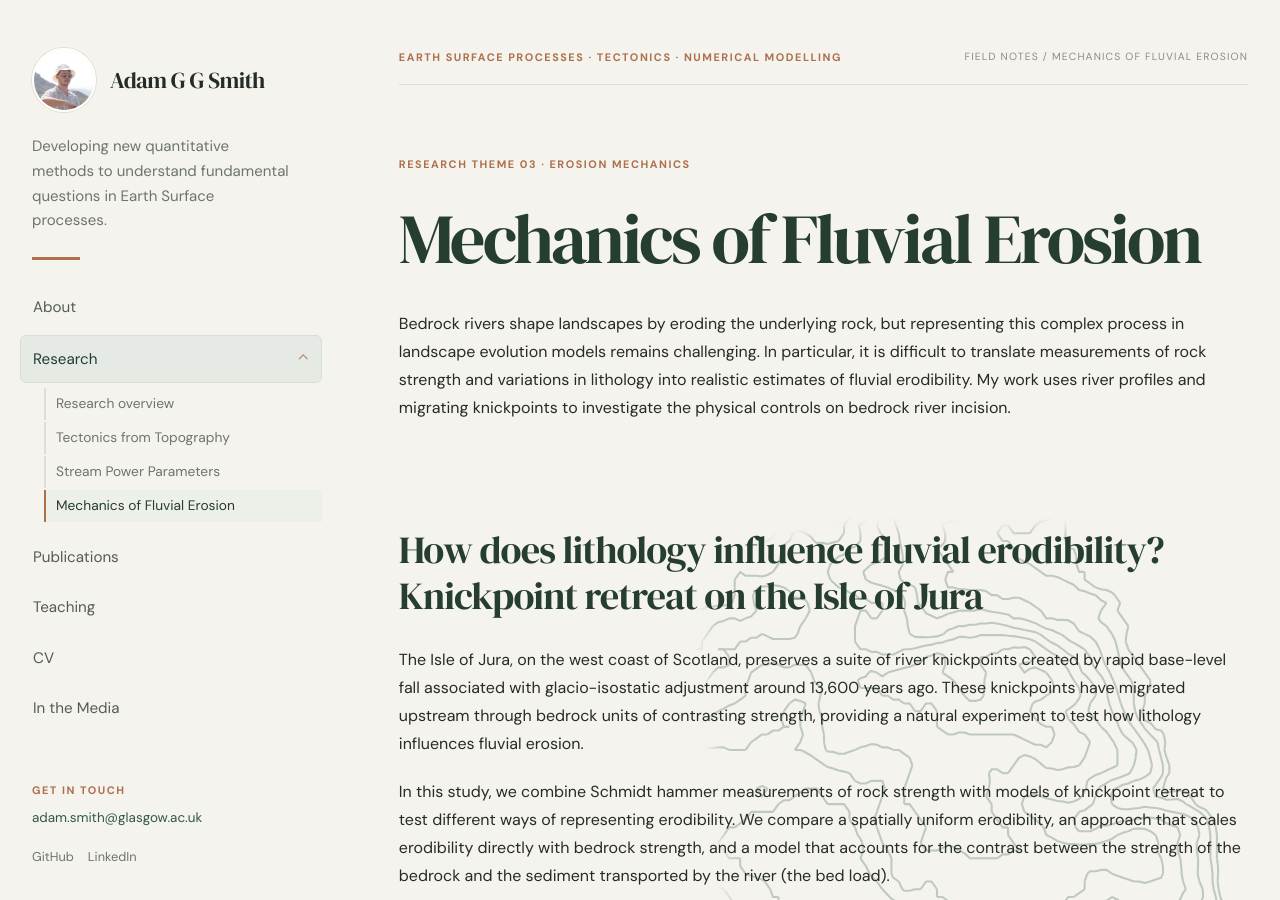
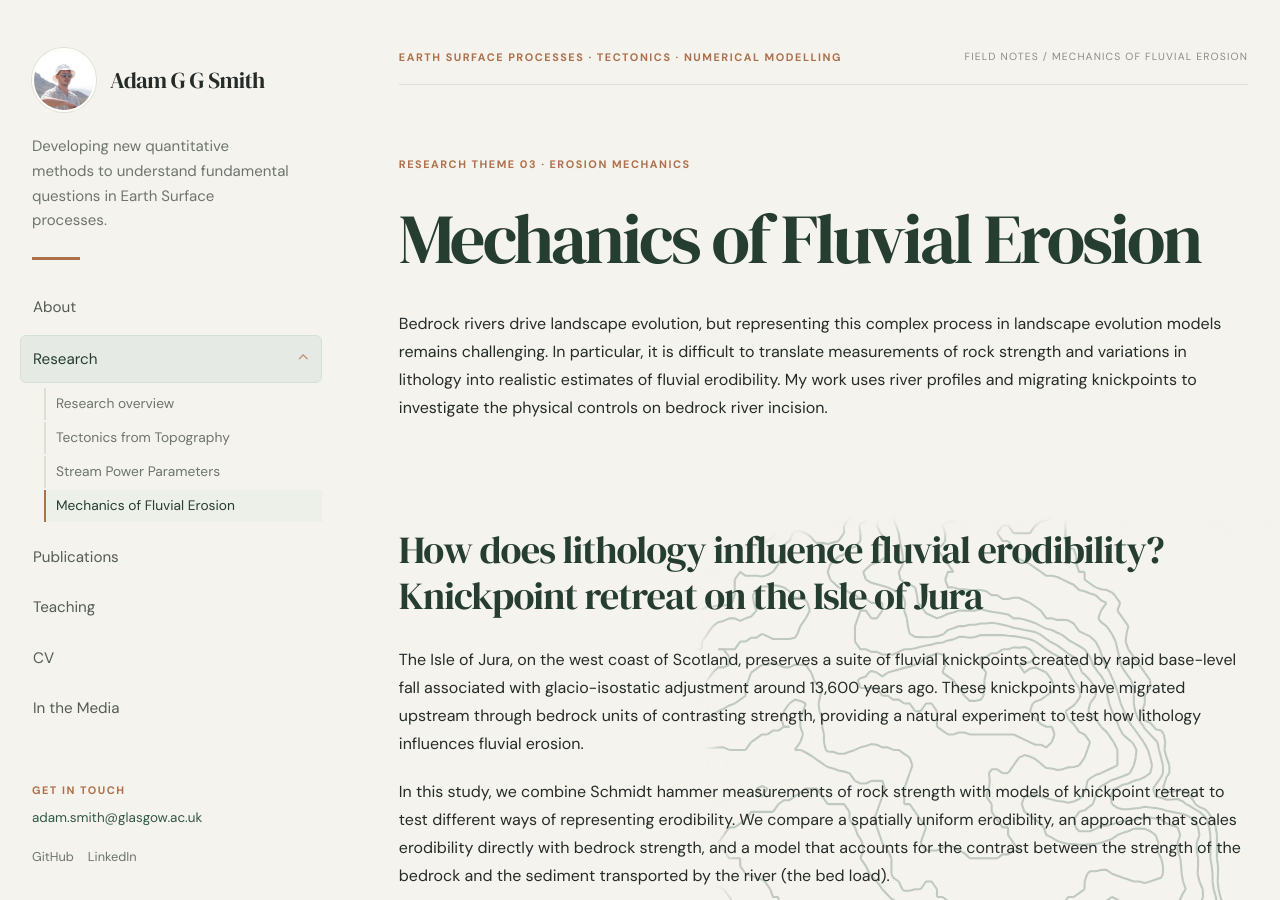
Before and after one commit to adamsmith142/adamsmith142.github.io, a Jekyll site: the page built from FluvialErosion.md, in a window 1280 px wide and 900 px high. Built offline with Jekyll 4.4.1, drawn with Linux system fonts in a browser that asks for light colours.

Commit message:
Revise text for clarity in Fluvial Erosion section

```diff
--- a/FluvialErosion.md
+++ b/FluvialErosion.md
@@ -8,11 +8,11 @@ description: Investigating how bedrock strength and sediment influence fluvial e
 
 # Mechanics of Fluvial Erosion
 
-Bedrock rivers shape landscapes by eroding the underlying rock, but representing this complex process in landscape evolution models remains challenging. In particular, it is difficult to translate measurements of rock strength and variations in lithology into realistic estimates of fluvial erodibility. My work uses river profiles and migrating knickpoints to investigate the physical controls on bedrock river incision.
+Bedrock rivers drive landscape evolution, but representing this complex process in landscape evolution models remains challenging. In particular, it is difficult to translate measurements of rock strength and variations in lithology into realistic estimates of fluvial erodibility. My work uses river profiles and migrating knickpoints to investigate the physical controls on bedrock river incision.
 
 ## How does lithology influence fluvial erodibility? Knickpoint retreat on the Isle of Jura
 
-The Isle of Jura, on the west coast of Scotland, preserves a suite of river knickpoints created by rapid base-level fall associated with glacio-isostatic adjustment around 13,600 years ago. These knickpoints have migrated upstream through bedrock units of contrasting strength, providing a natural experiment to test how lithology influences fluvial erosion.
+The Isle of Jura, on the west coast of Scotland, preserves a suite of fluvial knickpoints created by rapid base-level fall associated with glacio-isostatic adjustment around 13,600 years ago. These knickpoints have migrated upstream through bedrock units of contrasting strength, providing a natural experiment to test how lithology influences fluvial erosion.
 
 In this study, we combine Schmidt hammer measurements of rock strength with models of knickpoint retreat to test different ways of representing erodibility. We compare a spatially uniform erodibility, an approach that scales erodibility directly with bedrock strength, and a model that accounts for the contrast between the strength of the bedrock and the sediment transported by the river (the bed load).
 
```
